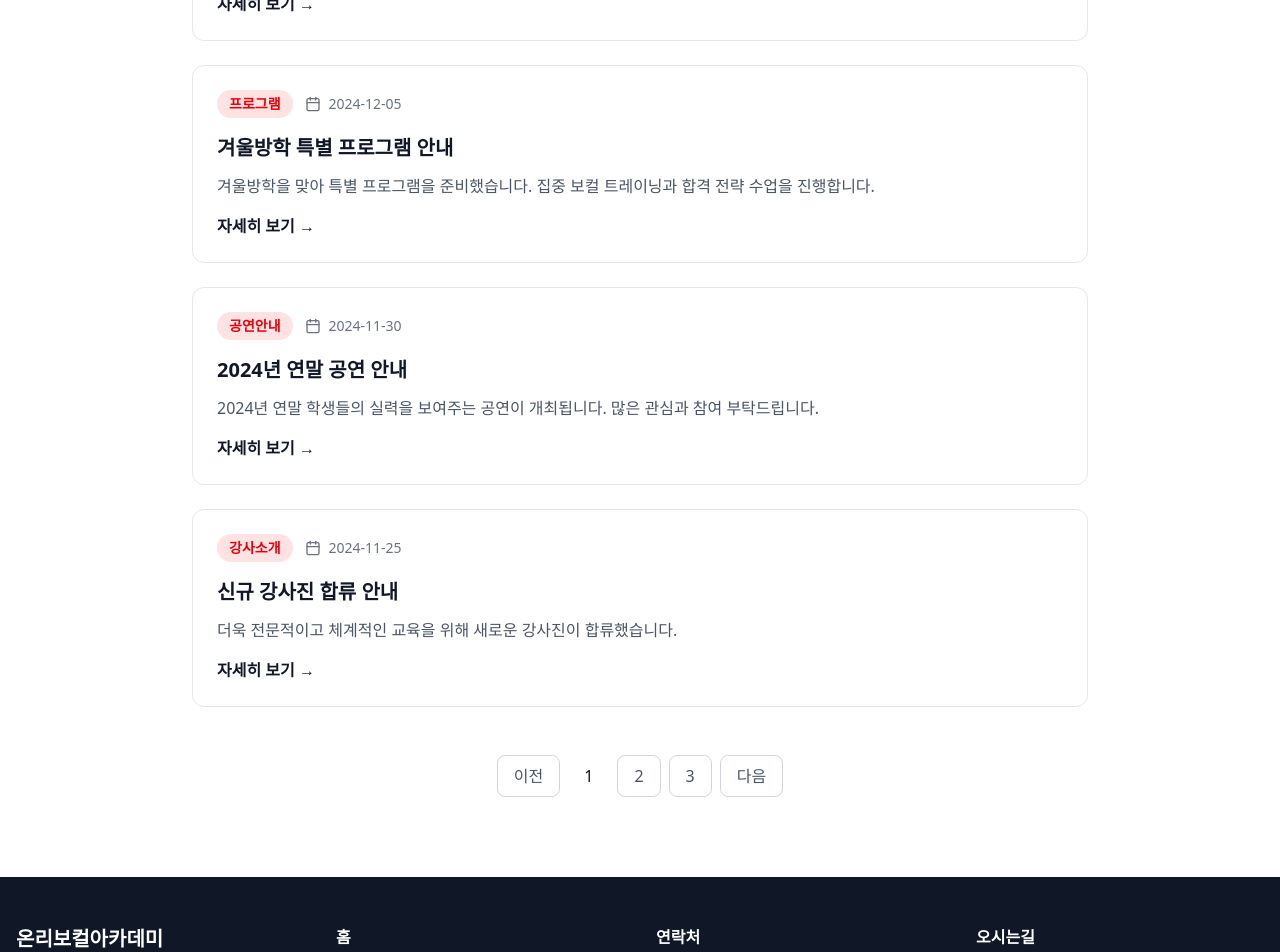
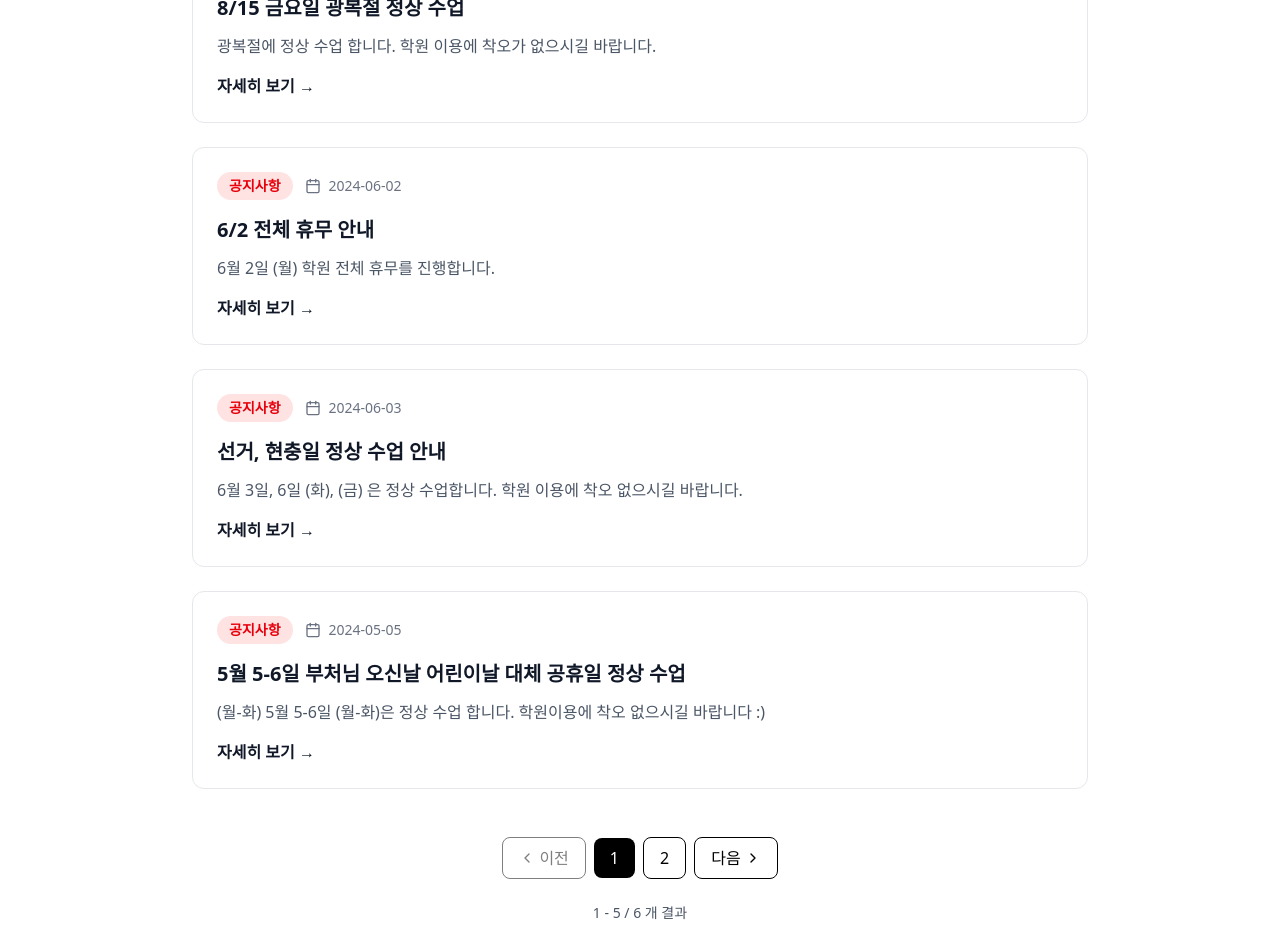
Before and after one commit to jukangpark/only_vocal_academy, a Next.js app: page /notice in a window 1280 px wide. Shown: the part 860-1812 px from the top of the page. Built offline with nearby package versions, Linux system fonts and the light colour scheme.

Commit message:
feat: 공지사항 UI 개발

```diff
--- a/src/app/admin/notices/page.tsx
+++ b/src/app/admin/notices/page.tsx
@@ -16,92 +16,12 @@ import {
   User,
 } from "lucide-react";
 import { useRouter } from "next/navigation";
+import notices from "@/constants/notices";
 
 export default function NoticesPage() {
   const router = useRouter();
   const [searchTerm, setSearchTerm] = useState("");
   const [selectedFilter, setSelectedFilter] = useState("all");
-
-  // 실제 공지사항 데이터 (notice/page.tsx에서 추출)
-  const notices = [
-    {
-      id: 1,
-      title: "2024년 하반기 수강생 모집 안내",
-      date: "2024-12-15",
-      category: "모집안내",
-      content:
-        "2024년 하반기 수강생 모집을 시작합니다. 입시반, 취미반, 오디션반 등 다양한 과정을 준비했습니다.",
-      author: "윤지현 원장",
-      status: "공개",
-      views: 156,
-      priority: "높음",
-      tags: ["모집", "입시", "취미"],
-    },
-    {
-      id: 2,
-      title: "2024년 합격생 발표",
-      date: "2024-12-10",
-      category: "합격발표",
-      content: "2024년도 음악대학 및 실용음악과 입시 합격생 명단을 발표합니다.",
-      author: "윤지현 원장",
-      status: "공개",
-      views: 234,
-      priority: "높음",
-      tags: ["합격", "입시", "발표"],
-    },
-    {
-      id: 3,
-      title: "겨울방학 특별 프로그램 안내",
-      date: "2024-12-05",
-      category: "프로그램",
-      content:
-        "겨울방학을 맞아 특별 프로그램을 준비했습니다. 집중 보컬 트레이닝과 합격 전략 수업을 진행합니다.",
-      author: "한화정 부원장",
-      status: "공개",
-      views: 89,
-      priority: "보통",
-      tags: ["겨울방학", "특별프로그램", "보컬트레이닝"],
-    },
-    {
-      id: 4,
-      title: "2024년 연말 공연 안내",
-      date: "2024-11-30",
-      category: "공연안내",
-      content:
-        "2024년 연말 학생들의 실력을 보여주는 공연이 개최됩니다. 많은 관심과 참여 부탁드립니다.",
-      author: "김가희 보컬코치",
-      status: "공개",
-      views: 67,
-      priority: "보통",
-      tags: ["공연", "연말", "학생발표"],
-    },
-    {
-      id: 5,
-      title: "신규 강사진 합류 안내",
-      date: "2024-11-25",
-      category: "강사소개",
-      content:
-        "더욱 전문적이고 체계적인 교육을 위해 새로운 강사진이 합류했습니다.",
-      author: "윤지현 원장",
-      status: "공개",
-      views: 123,
-      priority: "낮음",
-      tags: ["강사", "신규", "합류"],
-    },
-    {
-      id: 6,
-      title: "2025년 상반기 수강료 조정 안내",
-      date: "2024-11-20",
-      category: "수강료",
-      content:
-        "2025년 상반기부터 수강료가 조정됩니다. 자세한 내용은 개별 안내드리겠습니다.",
-      author: "윤지현 원장",
-      status: "비공개",
-      views: 0,
-      priority: "높음",
-      tags: ["수강료", "조정", "2025년"],
-    },
-  ];
 
   const filteredNotices = notices.filter((notice) => {
     const matchesSearch =
--- a/src/app/notice/page.tsx
+++ b/src/app/notice/page.tsx
@@ -1,50 +1,54 @@
+"use client";
+
+import { useState, useMemo } from "react";
 import Banner from "@/components/Banner";
-import Navigation from "@/components/navigation";
-import { Calendar } from "lucide-react";
+import { Calendar, Search, ChevronLeft, ChevronRight } from "lucide-react";
+import notices from "@/constants/notices";
 
 export default function NoticePage() {
-  const notices = [
-    {
-      id: 1,
-      title: "2024년 하반기 수강생 모집 안내",
-      date: "2024-12-15",
-      category: "모집안내",
-      content:
-        "2024년 하반기 수강생 모집을 시작합니다. 입시반, 취미반, 오디션반 등 다양한 과정을 준비했습니다.",
-    },
-    {
-      id: 2,
-      title: "2024년 합격생 발표",
-      date: "2024-12-10",
-      category: "합격발표",
-      content: "2024년도 음악대학 및 실용음악과 입시 합격생 명단을 발표합니다.",
-    },
-    {
-      id: 3,
-      title: "겨울방학 특별 프로그램 안내",
-      date: "2024-12-05",
-      category: "프로그램",
-      content:
-        "겨울방학을 맞아 특별 프로그램을 준비했습니다. 집중 보컬 트레이닝과 합격 전략 수업을 진행합니다.",
-    },
-    {
-      id: 4,
-      title: "2024년 연말 공연 안내",
-      date: "2024-11-30",
-      category: "공연안내",
-      content:
-        "2024년 연말 학생들의 실력을 보여주는 공연이 개최됩니다. 많은 관심과 참여 부탁드립니다.",
-    },
-    {
-      id: 5,
-      title: "신규 강사진 합류 안내",
-      date: "2024-11-25",
-      category: "강사소개",
-      content:
-        "더욱 전문적이고 체계적인 교육을 위해 새로운 강사진이 합류했습니다.",
-    },
-  ];
+  const [searchTerm, setSearchTerm] = useState("");
+  const [currentPage, setCurrentPage] = useState(1);
+  const itemsPerPage = 5; // 페이지당 아이템 수
 
+  // 필터링된 공지사항
+  const filteredNotices = useMemo(() => {
+    return notices.filter((notice) => {
+      const matchesSearch =
+        notice.title.toLowerCase().includes(searchTerm.toLowerCase()) ||
+        notice.content.toLowerCase().includes(searchTerm.toLowerCase()) ||
+        notice.category.toLowerCase().includes(searchTerm.toLowerCase()) ||
+        notice.author.toLowerCase().includes(searchTerm.toLowerCase()) ||
+        notice.tags.some((tag) =>
+          tag.toLowerCase().includes(searchTerm.toLowerCase())
+        );
+      return matchesSearch;
+    });
+  }, [searchTerm]);
+
+  // 페이지네이션 계산
+  const totalPages = Math.ceil(filteredNotices.length / itemsPerPage);
+  const startIndex = (currentPage - 1) * itemsPerPage;
+  const endIndex = startIndex + itemsPerPage;
+  const currentNotices = filteredNotices.slice(startIndex, endIndex);
+
+  // 검색어가 변경되면 첫 페이지로 이동
+  const handleSearchChange = (value: string) => {
+    setSearchTerm(value);
+    setCurrentPage(1);
+  };
+
+  // 페이지 변경 함수
+  const goToPage = (page: number) => {
+    setCurrentPage(page);
+  };
+
+  const goToPreviousPage = () => {
+    setCurrentPage((prev) => Math.max(prev - 1, 1));
+  };
+
+  const goToNextPage = () => {
+    setCurrentPage((prev) => Math.min(prev + 1, totalPages));
+  };
   return (
     <div className="min-h-screen bg-white">
       <Banner
@@ -56,8 +60,22 @@ export default function NoticePage() {
       {/* Notice List */}
       <section className="py-20 px-4 bg-white">
         <div className="container mx-auto max-w-4xl">
+          {/* 검색 UI */}
+          <div className="mb-8">
+            <div className="relative max-w-md mx-auto">
+              <Search className="absolute left-3 top-1/2 transform -translate-y-1/2 text-gray-400 w-5 h-5" />
+              <input
+                type="text"
+                placeholder="제목, 내용, 카테고리, 작성자, 태그로 검색..."
+                value={searchTerm}
+                onChange={(e) => handleSearchChange(e.target.value)}
+                className="w-full pl-10 pr-4 py-3 border border-gray-300 rounded-lg focus:outline-none focus:ring-2 focus:ring-gray-500 focus:border-gray-500"
+              />
+            </div>
+          </div>
+
           <div className="space-y-6">
-            {notices.map((notice) => (
+            {currentNotices.map((notice) => (
               <div
                 key={notice.id}
                 className="bg-white border border-gray-200 rounded-xl p-6 hover:shadow-lg transition-shadow"
@@ -84,26 +102,87 @@ export default function NoticePage() {
             ))}
           </div>
 
+          {/* 검색 결과가 없을 때 */}
+          {filteredNotices.length === 0 && (
+            <div className="text-center py-12">
+              <div className="w-16 h-16 bg-gray-100 rounded-full flex items-center justify-center mx-auto mb-4">
+                <Search className="w-8 h-8 text-gray-400" />
+              </div>
+              <h3 className="text-lg font-medium text-gray-900 mb-2">
+                검색 결과가 없습니다
+              </h3>
+              <p className="text-gray-600">다른 검색어를 시도해보세요.</p>
+            </div>
+          )}
+
           {/* Pagination */}
+          {totalPages > 1 && (
             <div className="flex justify-center mt-12">
               <div className="flex items-center space-x-2">
-              <button className="px-4 py-2 border border-gray-300 rounded-lg text-gray-600 hover:bg-gray-50 transition-colors">
+                <button
+                  onClick={goToPreviousPage}
+                  disabled={currentPage === 1}
+                  className="px-4 py-2 border border-black rounded-lg text-black hover:bg-black hover:text-white transition-colors disabled:opacity-50 disabled:cursor-not-allowed flex items-center"
+                >
+                  <ChevronLeft className="w-4 h-4 mr-1" />
                   이전
                 </button>
-              <button className="px-4 py-2 bg-brand-600 text-gray-900 rounded-lg">
-                1
+
+                {/* 페이지 번호들 */}
+                {Array.from({ length: totalPages }, (_, i) => i + 1).map(
+                  (page) => {
+                    // 현재 페이지 주변의 페이지들만 표시
+                    if (
+                      page === 1 ||
+                      page === totalPages ||
+                      (page >= currentPage - 1 && page <= currentPage + 1)
+                    ) {
+                      return (
+                        <button
+                          key={page}
+                          onClick={() => goToPage(page)}
+                          className={`px-4 py-2 rounded-lg transition-colors ${
+                            page === currentPage
+                              ? "bg-black text-white"
+                              : "border border-black text-black hover:bg-black hover:text-white"
+                          }`}
+                        >
+                          {page}
                         </button>
-              <button className="px-4 py-2 border border-gray-300 rounded-lg text-gray-600 hover:bg-gray-50 transition-colors">
-                2
-              </button>
-              <button className="px-4 py-2 border border-gray-300 rounded-lg text-gray-600 hover:bg-gray-50 transition-colors">
-                3
-              </button>
-              <button className="px-4 py-2 border border-gray-300 rounded-lg text-gray-600 hover:bg-gray-50 transition-colors">
+                      );
+                    } else if (
+                      page === currentPage - 2 ||
+                      page === currentPage + 2
+                    ) {
+                      return (
+                        <span key={page} className="px-4 py-2 text-gray-500">
+                          ...
+                        </span>
+                      );
+                    }
+                    return null;
+                  }
+                )}
+
+                <button
+                  onClick={goToNextPage}
+                  disabled={currentPage === totalPages}
+                  className="px-4 py-2 border border-black rounded-lg text-black hover:bg-black hover:text-white transition-colors disabled:opacity-50 disabled:cursor-not-allowed flex items-center"
+                >
                   다음
+                  <ChevronRight className="w-4 h-4 ml-1" />
                 </button>
               </div>
             </div>
+          )}
+
+          {/* 페이지 정보 */}
+          {filteredNotices.length > 0 && (
+            <div className="text-center mt-6 text-sm text-gray-600">
+              {startIndex + 1} - {Math.min(endIndex, filteredNotices.length)} /{" "}
+              {filteredNotices.length} 개 결과
+            </div>
+          )}
         </div>
       </section>
     </div>
--- /dev/null
+++ b/src/constants/notices.ts
@@ -0,0 +1,78 @@
+const notices = [
+  {
+    id: 1,
+    title: "8/30 토요일 학원 휴무 안내",
+    date: "2024-08-30",
+    category: "공지사항",
+    content: "학원 전체 휴무합니다.",
+    author: "윤지현 원장",
+    status: "공개",
+    views: 45,
+    priority: "높음",
+    tags: ["휴무", "토요일", "안내"],
+  },
+  {
+    id: 2,
+    title: "8/15 금요일 광복절 정상 수업",
+    date: "2024-08-15",
+    category: "공지사항",
+    content: "광복절에 정상 수업 합니다. 학원 이용에 착오가 없으시길 바랍니다.",
+    author: "윤지현 원장",
+    status: "공개",
+    views: 38,
+    priority: "높음",
+    tags: ["광복절", "정상수업", "안내"],
+  },
+  {
+    id: 3,
+    title: "6/2 전체 휴무 안내",
+    date: "2024-06-02",
+    category: "공지사항",
+    content: "6월 2일 (월) 학원 전체 휴무를 진행합니다.",
+    author: "윤지현 원장",
+    status: "공개",
+    views: 52,
+    priority: "높음",
+    tags: ["휴무", "6월", "안내"],
+  },
+  {
+    id: 4,
+    title: "선거, 현충일 정상 수업 안내",
+    date: "2024-06-03",
+    category: "공지사항",
+    content:
+      "6월 3일, 6일 (화), (금) 은 정상 수업합니다. 학원 이용에 착오 없으시길 바랍니다.",
+    author: "윤지현 원장",
+    status: "공개",
+    views: 41,
+    priority: "높음",
+    tags: ["선거", "현충일", "정상수업"],
+  },
+  {
+    id: 5,
+    title: "5월 5-6일 부처님 오신날 어린이날 대체 공휴일 정상 수업",
+    date: "2024-05-05",
+    category: "공지사항",
+    content:
+      "(월-화) 5월 5-6일 (월-화)은 정상 수업 합니다. 학원이용에 착오 없으시길 바랍니다 :)",
+    author: "윤지현 원장",
+    status: "공개",
+    views: 67,
+    priority: "높음",
+    tags: ["부처님오신날", "어린이날", "정상수업"],
+  },
+  {
+    id: 6,
+    title: "삼일절 정상수업",
+    date: "2024-05-05",
+    category: "공지사항",
+    content: "삼일절에 정상 수업 합니다. 학원이용에 착오 없으시길 바랍니다 :)",
+    author: "윤지현 원장",
+    status: "공개",
+    views: 67,
+    priority: "높음",
+    tags: ["삼일절"],
+  },
+];
+
+export default notices;
```
Lines whose indentation alone changed are shown as unchanged.
